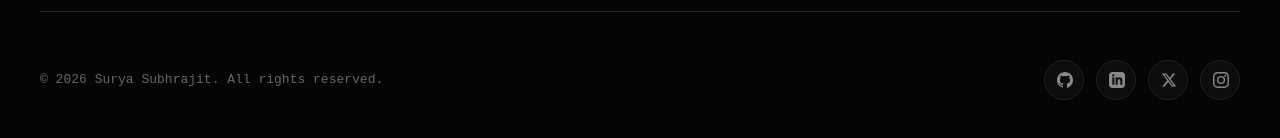
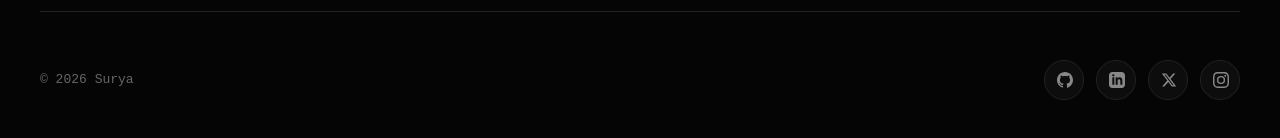
Before and after one commit to suryasubhrajit/surya, a Next.js app: page / in a window 1280 px wide. Shown: the part 6245-6383 px from the top of the page. Built offline with nearby package versions, Linux system fonts and the light colour scheme.

Commit message:
Fix copyright text in Footer component

```diff
--- a/src/components/Footer.tsx
+++ b/src/components/Footer.tsx
@@ -163,7 +163,7 @@ export default function Footer() {
         {/* Bottom Row: Copyright and Social links */}
         <div className="flex flex-col sm:flex-row justify-between items-center gap-6">
           <div className="text-[#666] text-center sm:text-left">
-            © {new Date().getFullYear()} Surya Subhrajit. All rights reserved.
+            © {new Date().getFullYear()} Surya
           </div>
 
           {/* Social Links Section */}
```
